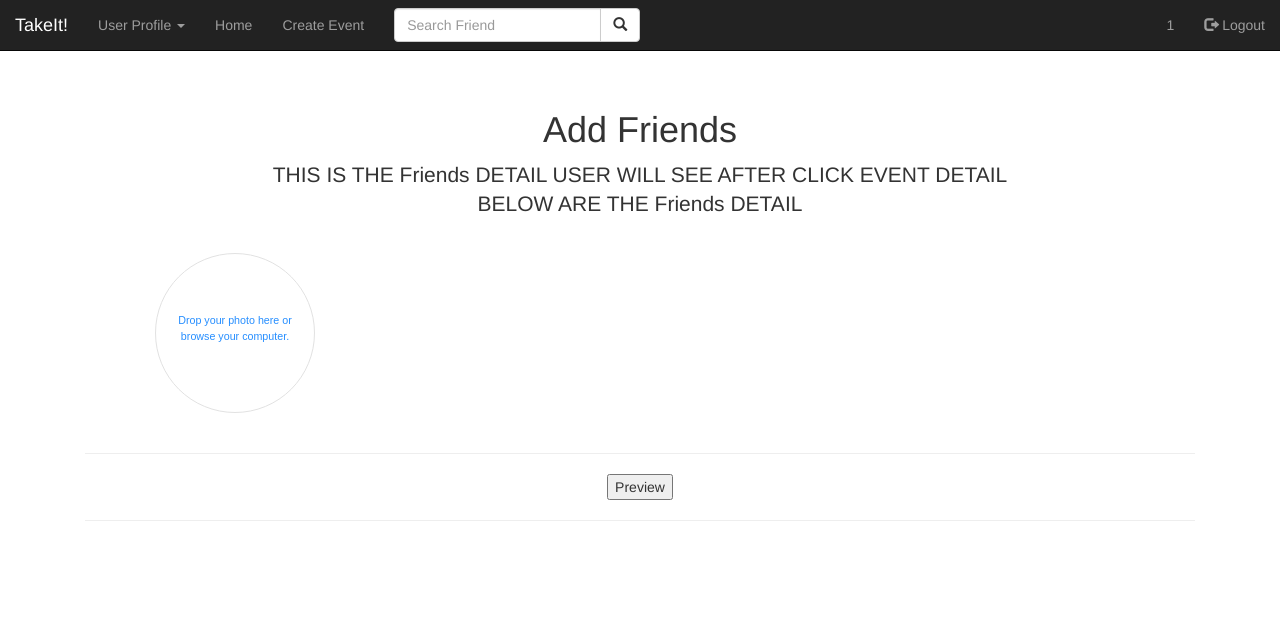
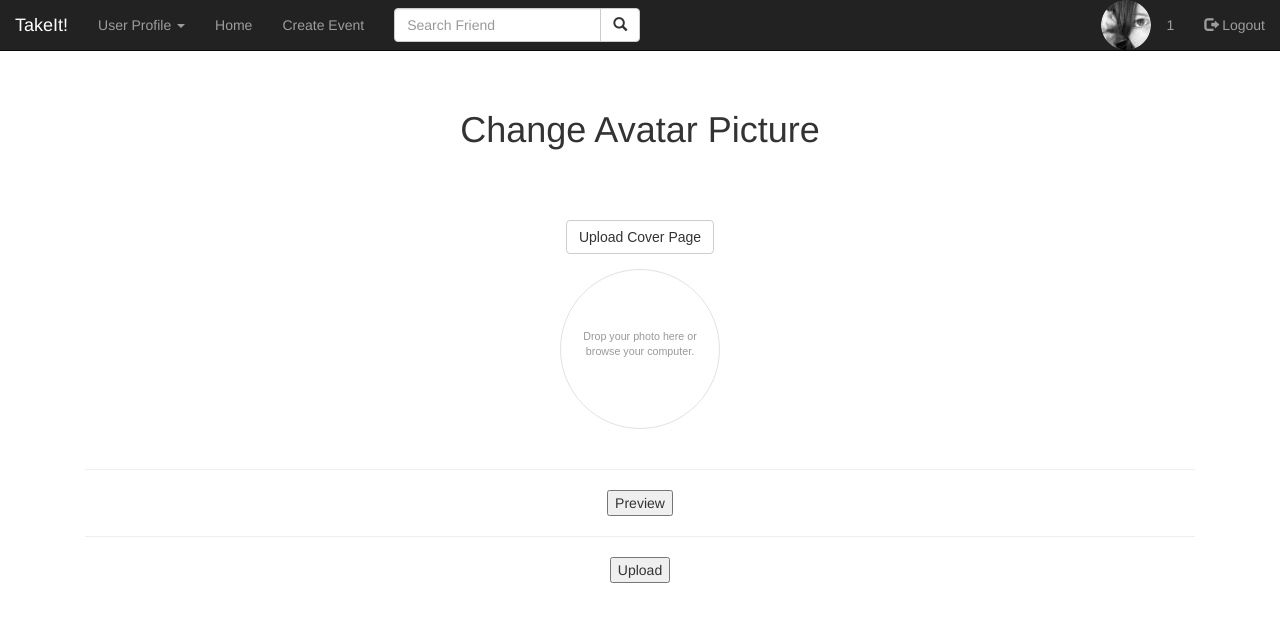
Before and after one commit to WLBQE/Takeit, a Flask app: page /change_profile in a window 1280 px wide. Shown: the top 622 px of the page. Run offline with Flask 2, Linux system fonts and the light colour scheme; the visitor is signed in with stand-in values (Sample User, id 1); parts of the project's set-up code (start-up, migrations or seed data) failed here and were passed over; some libraries are stand-ins or nearby versions.

Commit message:
comments;
c

```diff
--- a/app/static/change_profile.css
+++ b/app/static/change_profile.css
@@ -55,16 +55,16 @@
   color: transparent;
 }
 .photo__zoom input[type=range]:focus::-ms-thumb {
-  border-color: #268eff;
-  box-shadow: 0 0 1px 0px #268eff;
+  border-color: #999999;
+  box-shadow: 0 0 1px 0px #999999;
 }
 .photo__zoom input[type=range]:focus::-moz-range-thumb {
-  border-color: #268eff;
-  box-shadow: 0 0 1px 0px #268eff;
+  border-color: #999999;
+  box-shadow: 0 0 1px 0px #999999;
 }
 .photo__zoom input[type=range]:focus::-webkit-slider-thumb {
-  border-color: #268eff;
-  box-shadow: 0 0 1px 0px #268eff;
+  border-color: #999999;
+  box-shadow: 0 0 1px 0px #999999;
 }
 .photo__zoom input[type=range]::-webkit-slider-thumb {
   -webkit-appearance: none;
@@ -238,7 +238,7 @@
   top: 50%;
   transform: translateY(-50%);
   display: inline-block;
-  color: #268eff;
+  color: #999999;
   z-index: 3;
 }
 .photo__frame .is-dragover {
@@ -308,7 +308,7 @@
   display: inline-block;
 }
 .photo--empty .photo__frame:hover {
-  background: #268eff;
+  background: #999999;
 }
 .photo--empty .photo__frame:hover .message {
   color: #fff;
--- a/app/templates/change_profile.html
+++ b/app/templates/change_profile.html
@@ -22,13 +22,24 @@ Demo App
 
 
 <div class="container">
+<form class="bs-example bs-example-form" method="POST" action='/really_change' enctype="multipart/form-data" >
+
   <div class="starter-template">
-    <h1>Add Friends</h1>
-        <p class="lead">THIS IS THE Friends DETAIL USER WILL SEE AFTER CLICK EVENT DETAIL<br> BELOW ARE THE Friends DETAIL</p>
+<h1>Change Avatar Picture</h1>
+      <br>
+      <br>
+      <br>
 
-<div class="profile">
+      <center>
+<div class="profile" align="center">
         <div class="photo">
-            <input type="file" accept="image/*">
+
+        <label class="btn btn-default">
+            Upload Cover Page <input style="display: none !important; " name = "file" type="file" >
+        </label>
+
+
+            <input type="file"  accept="image/*">
             <div class="photo__helper">
                 <div class="photo__frame photo__frame--circle">
                     <canvas class="photo__canvas"></canvas>
@@ -61,14 +72,18 @@ Demo App
             </div>
         </div>
     </div>
+</center>
 
     <hr>
     <button type="button" id="previewBtn">Preview</button>
     <hr>
     <img src="" alt="" class="preview">
     <img src="" alt="" class="preview preview--rounded">
-
+{#    <input type="file" name="picture" src="" alt="" class="preview preview--rounded" >#}
+{#    <button class="btn btn-default btn-lg" type="submit">Create this event</button>#}
+        <input type=submit value=Upload>
   </div>
+</form>
 </div><!-- /.container -->
 
 {% endblock %}
--- a/app/templates/layout.html
+++ b/app/templates/layout.html
@@ -21,7 +21,8 @@
     {% block active %}
 
     <ul class="nav navbar-nav navbar-right">
-      <li><a href="#">{{ user }}</a></li>
+    <li><img src="../static/avatar_pictures/cutmypic.png"></li>
+      <li><a href={{ url_for('change_profile') }}>{{ user }}</a></li>
       <li><a href="{{ url_for('logout') }}"><span class="glyphicon glyphicon-log-out"></span> Logout</a></li>
     </ul>
 
--- a/app/views.py
+++ b/app/views.py
@@ -3,6 +3,7 @@ from app import app
 from .forms import LoginForm, RegisterForm, EventDetailForm
 from .models import User, Event
 import os
+from pprint import pprint
 
 UPLOAD_FOLDER = '/Users/yinanji/Dropbox/ASE/TEST/ToySystem'
 app.config['UPLOAD_FOLDER'] = UPLOAD_FOLDER
@@ -161,9 +162,12 @@ def show_friends(userid):
     return render_template('show_friends.html', followers=followers, followings=followings, user=userid)
 
 
-@app.route('/change_profile')
+@app.route('/change_profile', methods=['GET', 'POST'])
 def change_profile():
     userid = session['userid']
+    # picture = request.files['picture']
+    # if picture:
+    #     picture.save(os.path.join(app.config['UPLOAD_FOLDER'], picture.filename))
     return render_template('change_profile.html', user=userid)
 
 @app.route('/add_comment/<int:eventid>', methods=['GET', 'POST'])
@@ -171,3 +175,14 @@ def add_comment(eventid):
     comment = request.form['comment']
     if comment:
         return comment
+
+@app.route('/really_change', methods=['GET', 'POST'])
+def really_change():
+    userid = session['userid']
+    if request.method == "POST":
+        file = request.files['file']
+        pprint(request.files)
+        if file:
+            file.save(os.path.join(app.config['UPLOAD_FOLDER'], file.filename))
+            return 'file uploaded successfully'
+    return render_template('change_profile.html', user=userid)
```
Also changed, not shown: app/static/avatar_pictures/1.jpeg (added), app/static/avatar_pictures/30.jpeg (added), app/static/avatar_pictures/50.jpeg (added), app/static/avatar_pictures/cutmypic.png (added).
